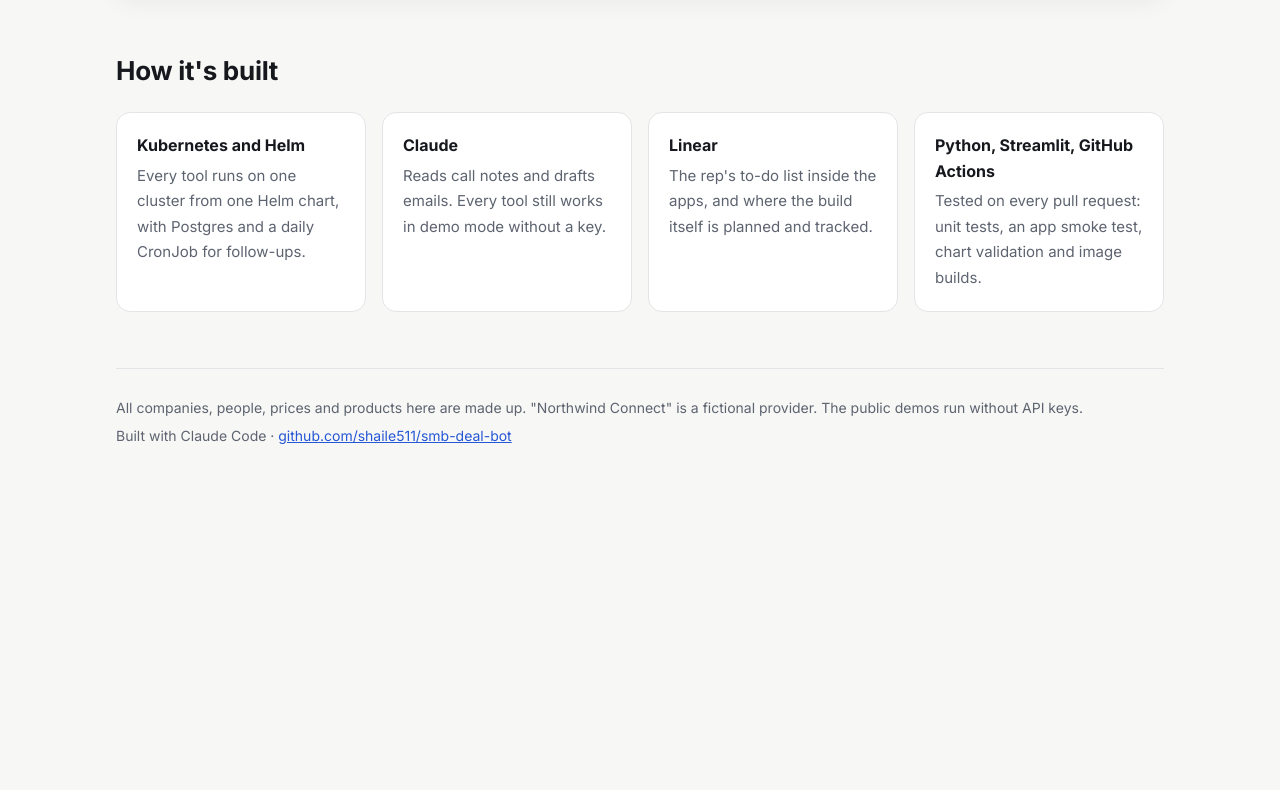
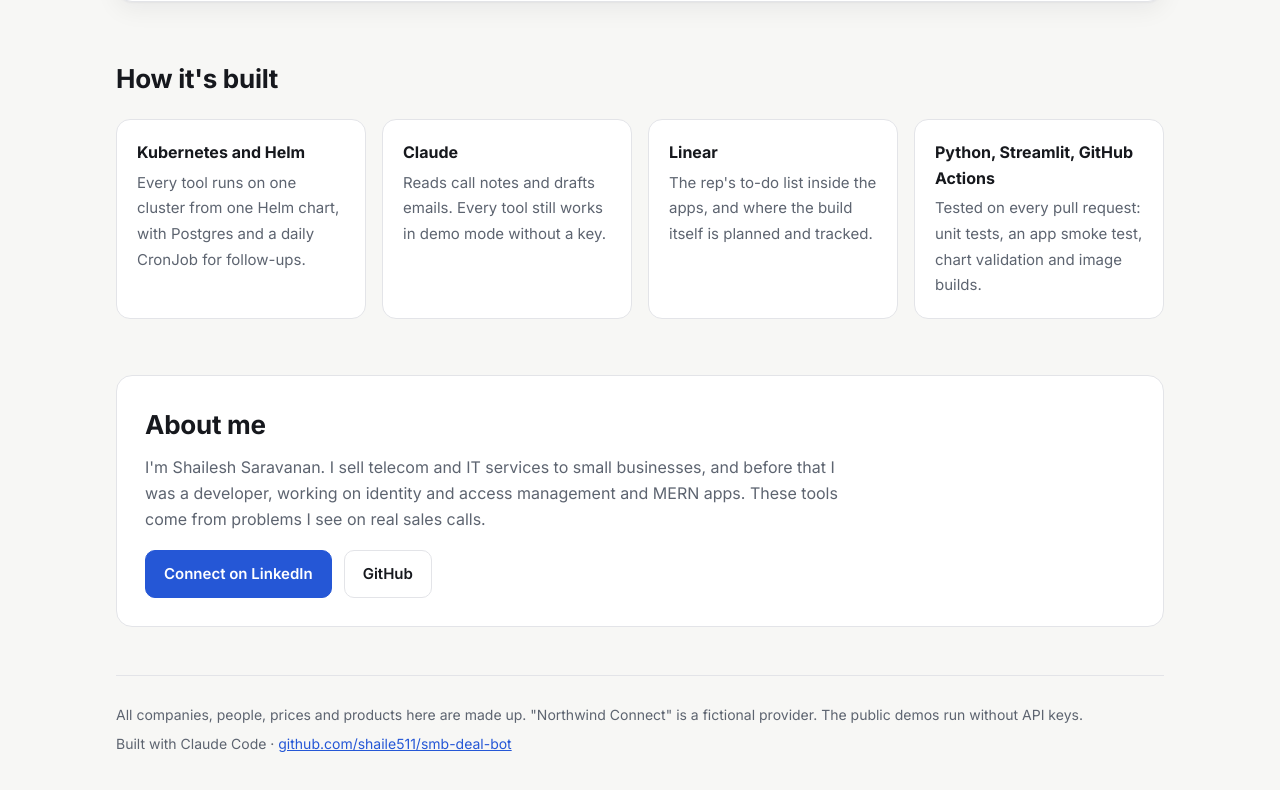
Before and after one commit to shaile511/smb-deal-bot, a plain HTML site: page docs/index.html in a window 1280 px wide. Shown: the part 1792-2582 px from the top of the page. Before the commit the page ends 2293 px from the top, so only its background shows below. Drawn offline with Linux system fonts and the light colour scheme.

Commit message:
Landing page: add a byline and a short About me section
Name under the title, one line on background (small-business sales, former
developer), and LinkedIn and GitHub links. No employer name, email or phone.

Co-Authored-By: Claude Opus 5.5 <noreply@anthropic.com>
Claude-Session: https://claude.ai/code/session_01E2kGs2brNKds5sVQt9URto

```diff
--- a/docs/index.html
+++ b/docs/index.html
@@ -65,6 +65,11 @@ h2 { font-size: 26px; letter-spacing: -.01em; margin: 0 0 20px; }
 .card { background: var(--surface); border: 1px solid var(--line); border-radius: 14px; padding: 20px; }
 .card b { display: block; margin-bottom: 4px; }
 .card span { color: var(--muted); font-size: 15px; }
+.byline { margin: -4px 0 16px; font-size: 16px; color: var(--muted); }
+.byline a { color: var(--text); font-weight: 600; text-decoration: none; border-bottom: 1px solid var(--line); }
+.about { background: var(--surface); border: 1px solid var(--line); border-radius: 16px; padding: 28px; margin-bottom: 48px; }
+.about h2 { margin-bottom: 10px; }
+.about p { margin: 0 0 18px; max-width: 70ch; color: var(--muted); }
 footer { border-top: 1px solid var(--line); padding: 28px 0 48px; color: var(--muted); font-size: 14px; }
 footer p { margin: 0 0 6px; }
 @media (max-width: 820px) {
@@ -82,7 +87,8 @@ footer p { margin: 0 0 6px; }
   <header>
     <p class="eyebrow">Sales automation portfolio</p>
     <h1>SMB Deal Bot</h1>
-    <p class="lede">Three tools that take the busywork out of a small-business sales deal: who to call first, what to quote, and when to follow up. Built by a salesperson who sells to small businesses every day.</p>
+    <p class="byline">Built by <a href="https://www.linkedin.com/in/shailesh-saravanan-964018184/">Shailesh Saravanan</a></p>
+    <p class="lede">Three tools that take the busywork out of a small-business sales deal: who to call first, what to quote, and when to follow up.</p>
     <div class="actions">
       <a class="btn primary" href="https://smb-deal-bot-pb9vfrp4g6dybpmerysglx.streamlit.app/">Try Quote Desk</a>
       <a class="btn" href="https://smb-deal-bot-3apc4tq4ht4vadxa98meca.streamlit.app/">Try Lead Radar</a>
@@ -153,6 +159,15 @@ footer p { margin: 0 0 6px; }
     <div class="card"><b>Python, Streamlit, GitHub Actions</b><span>Tested on every pull request: unit tests, an app smoke test, chart validation and image builds.</span></div>
   </section>
 
+  <section class="about" aria-labelledby="about-h">
+    <h2 id="about-h">About me</h2>
+    <p>I'm Shailesh Saravanan. I sell telecom and IT services to small businesses, and before that I was a developer, working on identity and access management and MERN apps. These tools come from problems I see on real sales calls.</p>
+    <div class="actions">
+      <a class="btn primary" href="https://www.linkedin.com/in/shailesh-saravanan-964018184/">Connect on LinkedIn</a>
+      <a class="btn" href="https://github.com/shaile511">GitHub</a>
+    </div>
+  </section>
+
   <footer>
     <p>All companies, people, prices and products here are made up. "Northwind Connect" is a fictional provider. The public demos run without API keys.</p>
     <p>Built with Claude Code · <a href="https://github.com/shaile511/smb-deal-bot">github.com/shaile511/smb-deal-bot</a></p>
```
